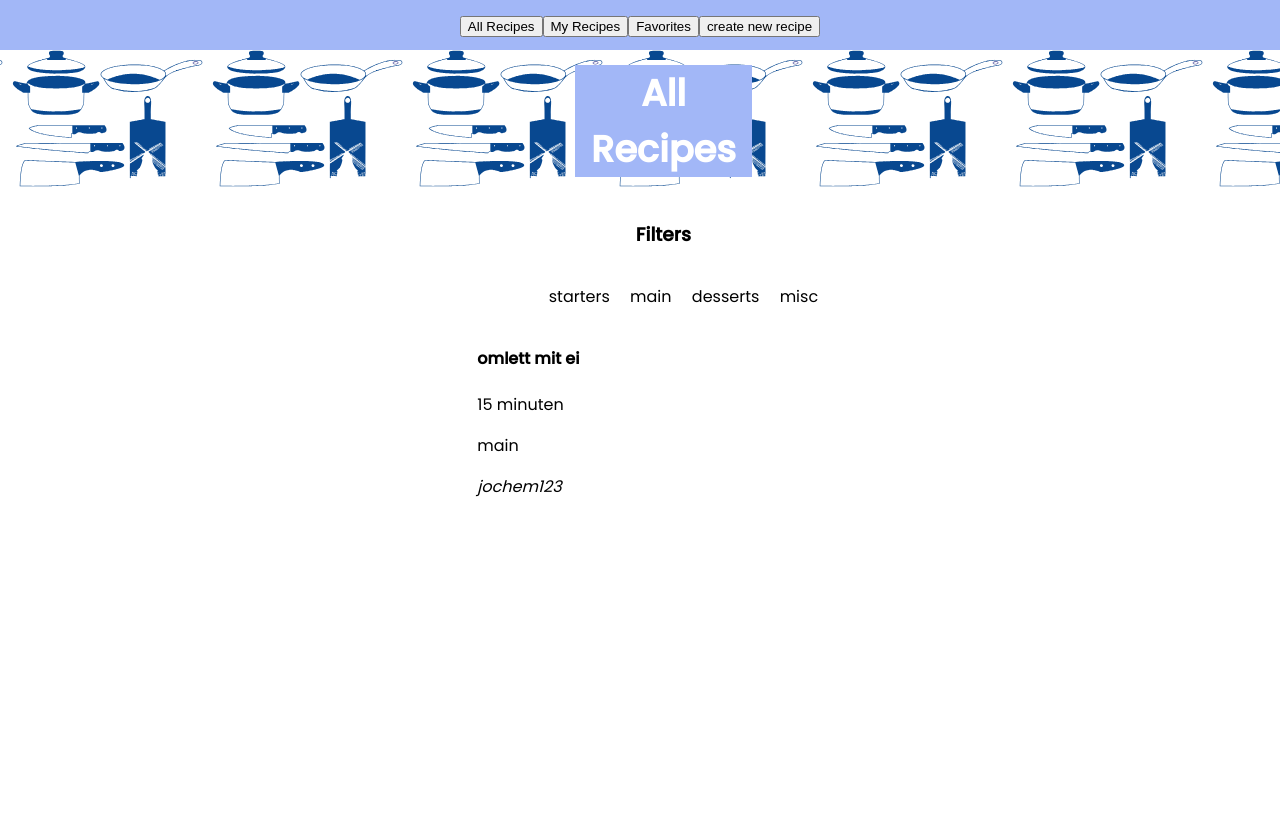
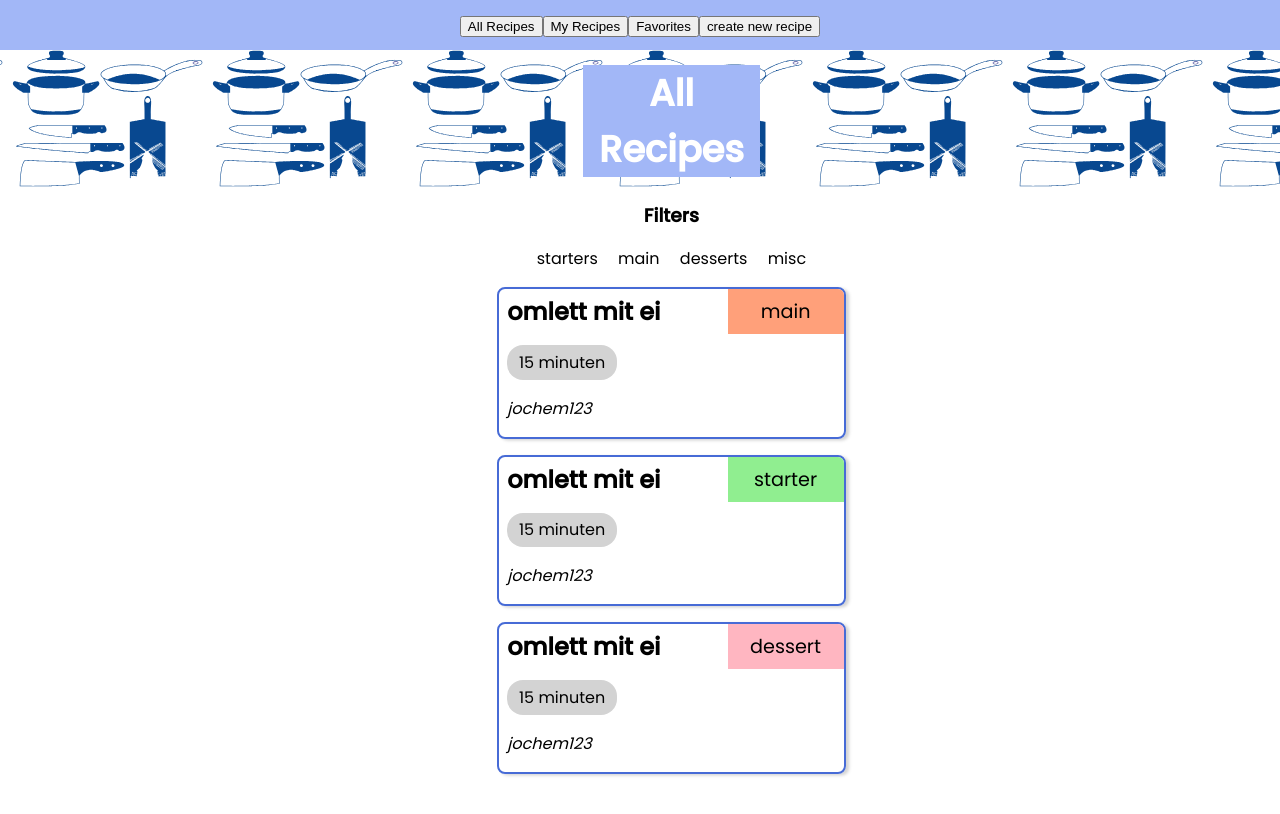
Before and after one commit to jochempunt/KochemMitJochem, a plain HTML site: page Client/html/Main.html in a window 1280 px wide. Drawn offline with Linux system fonts and the light colour scheme.

Commit message:
main design statisch

```diff
--- a/Client/css/style.css
+++ b/Client/css/style.css
@@ -14,7 +14,7 @@ body{
     display: grid;
     background-image: url("../images/utensils.svg");
     background-size:200px;
-    background-attachment: fixed;
+
     background-repeat:repeat-x;
     background-position-y: 50px;
     background-position-x: 5px;
@@ -117,6 +117,10 @@ h1{
     display: inline;
     margin: 0.5rem;
 }
+#filters ul{
+    list-style: none;
+    padding-left:0 ;
+}
 
 #recepies{
     display: flex;
@@ -126,4 +130,66 @@ h1{
 .recipe{
     display: block;
     text-align: left;
+    border-style: solid;
+    border-radius: 0.5rem;
+    border-color:rgb(71, 107, 214);
+    border-width: 0.125rem;
+    padding-left:0.5rem;
+    margin-bottom: 1rem;
+
+    box-shadow: 0.2rem 0.1rem 0.2rem rgba(0, 0, 0, 0.171);
 }
+
+.recipe h4{
+    margin-top: 0.3rem;
+    margin-bottom: 0.3rem;
+    font-size: 1.5em;
+
+}
+
+.recipe .time{
+    background-color: lightgray;
+    border-radius: 1rem;
+    width: min-content;
+    min-width: 100px;
+    padding: 0.3rem;
+    text-align: center;
+}
+
+.recipe .course{
+    float:right;
+
+    width: 100px;
+    border-radius:0 0.37rem 0 0;
+
+    border-style: solid;
+    border-width: 0rem;
+    padding: 0.5rem;
+    margin:0;
+    font-size: 1.2em;
+    text-align: center;
+}
+.main{
+    background-color: lightsalmon;
+    border-color: lightsalmon;
+}
+
+.dessert{
+    background-color: lightpink;
+    border-color: lightpink;
+}
+
+.starter{
+    background-color: lightgreen;
+    border-color: lightgreen;
+}
+
+.misc{
+    background-color: lightskyblue;
+    border-color: lightskyblue;
+}
+
+h3{
+    margin-bottom: 0;
+    margin-top: 0;
+}
--- a/Client/html/Main.html
+++ b/Client/html/Main.html
@@ -22,11 +22,25 @@
         </div>
         <section id="recepies">
             <div class="recipe">
+                <p class="course main">main</p>
                 <h4>omlett mit ei</h4>
-                <p>15 minuten</p>
-                <p>main</p>
-                <p>
-                <i>jochem123</i></p>
+                <p class="time">15 minuten</p>
+
+                <p><i>jochem123</i></p>
+            </div>
+            <div class="recipe">
+                <p class="course starter">starter</p>
+                <h4>omlett mit ei</h4>
+                <p class="time">15 minuten</p>
+
+                <p><i>jochem123</i></p>
+            </div>
+            <div class="recipe">
+                <p class="course dessert">dessert</p>
+                <h4>omlett mit ei</h4>
+                <p class="time">15 minuten</p>
+
+                <p><i>jochem123</i></p>
             </div>
         </section>
 
```
